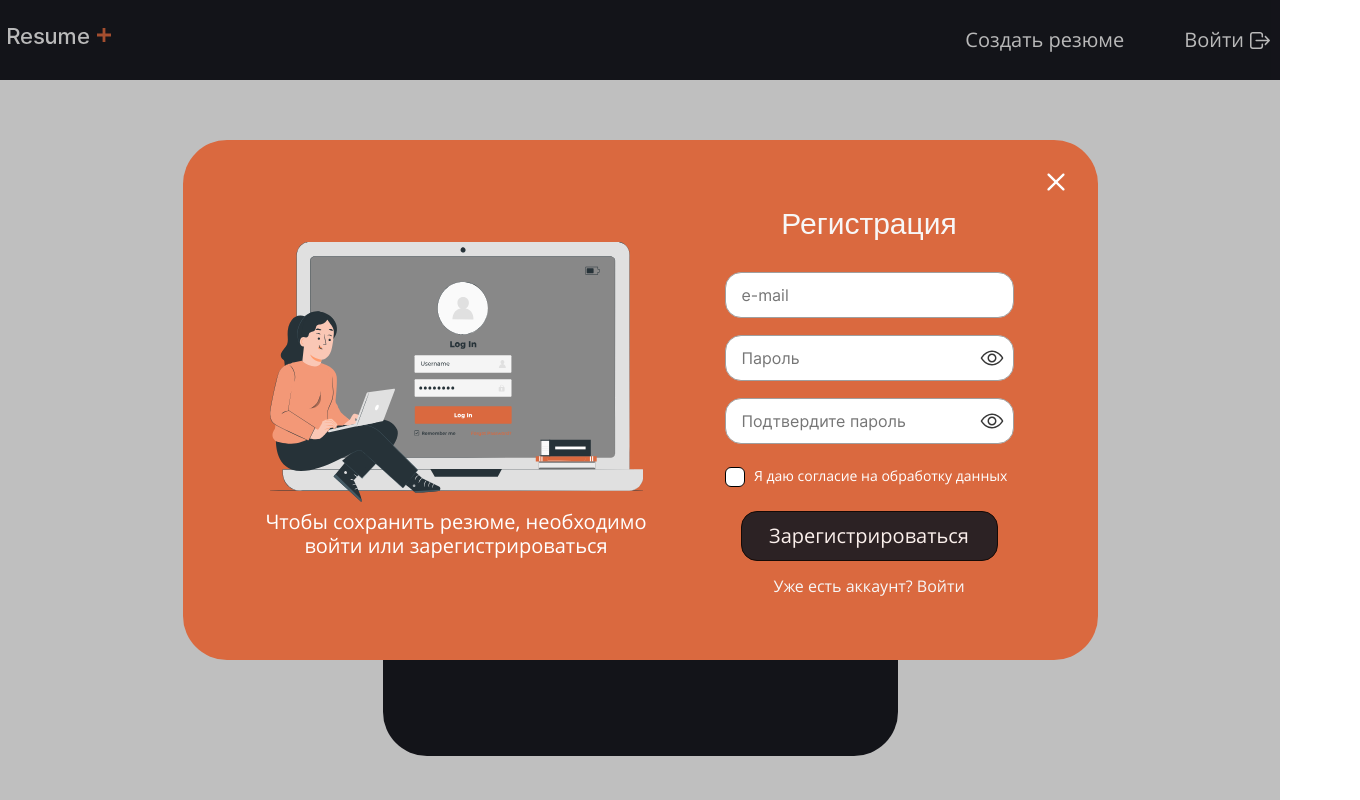
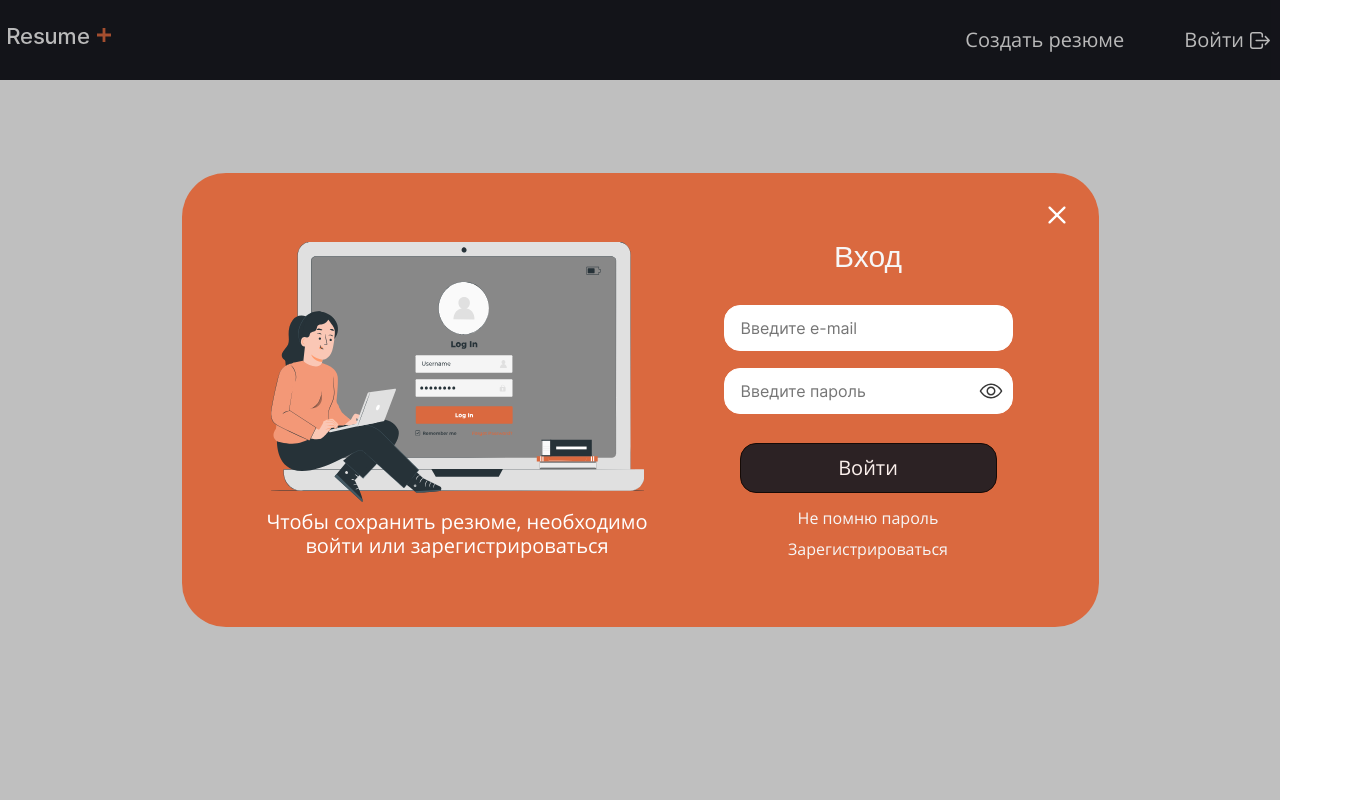
Before and after one commit to homo-errantium/frontend, a React (Create React App) app: page /signin in a window 1280 px wide. Shown: the whole page, 1360 px wide, since content can reach past the window. Built offline with nearby package versions, Linux system fonts and the light colour scheme.

Commit message:
fix(login form): styles fix

```diff
--- a/src/components/App/App.js
+++ b/src/components/App/App.js
@@ -434,8 +434,8 @@ function App() {
   }
 
   /* ----------------------------------------- Popup -----------------------------------------------------*/
-  const [isLoginPopupOpen, setIsLoginPopupOpen] = React.useState(false)
-  const [isRegisterPopupOpen, setIsRegisterPopupOpen] = React.useState(true)
+  const [isLoginPopupOpen, setIsLoginPopupOpen] = React.useState(true)
+  const [isRegisterPopupOpen, setIsRegisterPopupOpen] = React.useState(false)
   const [isConfirmPopupOpen, setIsConfirmPopupOpen] = React.useState(false)
   const [isResumeNamePopupOpen, setIsResumeNamePopupOpen] =
     React.useState(false)
--- a/src/components/Login/LoginForm/LoginForm.js
+++ b/src/components/Login/LoginForm/LoginForm.js
@@ -107,9 +107,7 @@ const LoginForm = ({ buttonText, onSubmit, isOpen, popup }) => {
           } ${popup && 'registration-form__button_popup'}`}
           disabled={!isValid}
         >
-          <span className="login-form__button-text registration-form__button-text">
-            {buttonText}
-          </span>
+          {buttonText}
         </button>
       </form>
     </section>
```
